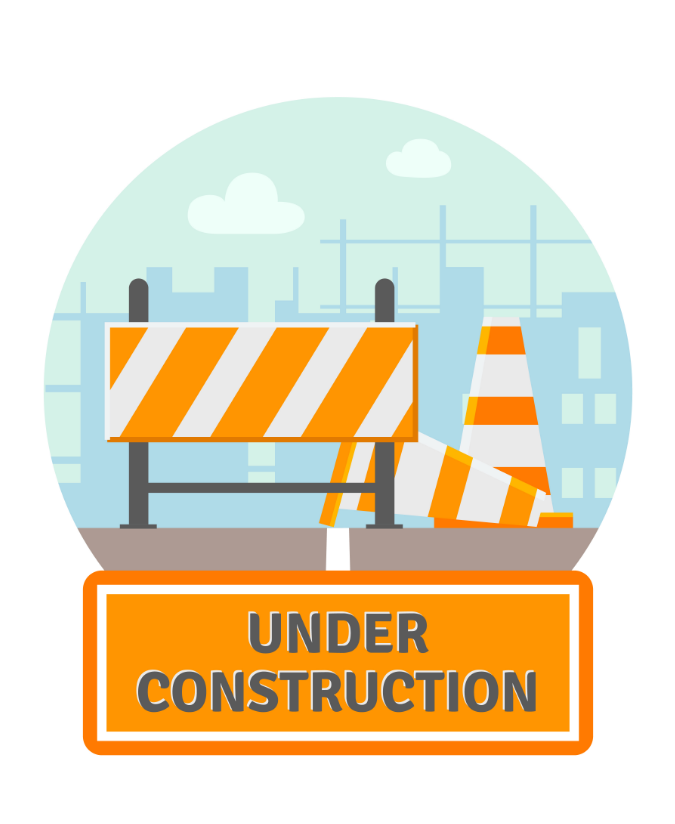
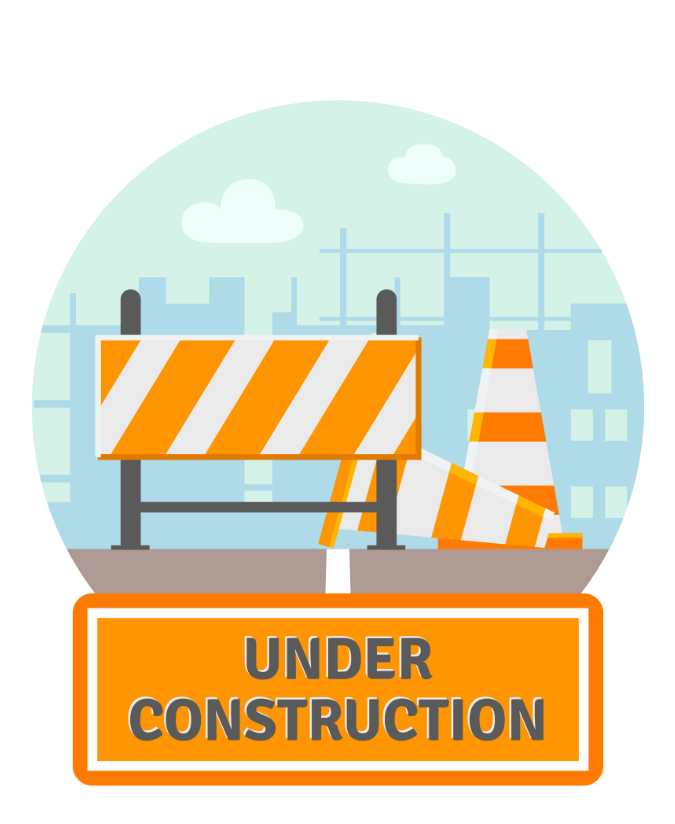
Before and after one commit to ntochevski/ntochevski.github.io, a plain HTML site: page index.html in a window 1280 px wide. Shown: the whole page, without its empty margins (302-977 px from the left). Drawn offline with Linux system fonts and the light colour scheme.

Commit message:
Update style.css

```diff
--- a/src/style.css
+++ b/src/style.css
@@ -1,6 +1,5 @@
 .res {
-  width: 100%;
-  max-width: 850px;
+  width: 70%;
   height: auto;
   display: block;
   margin-left: auto;
```
